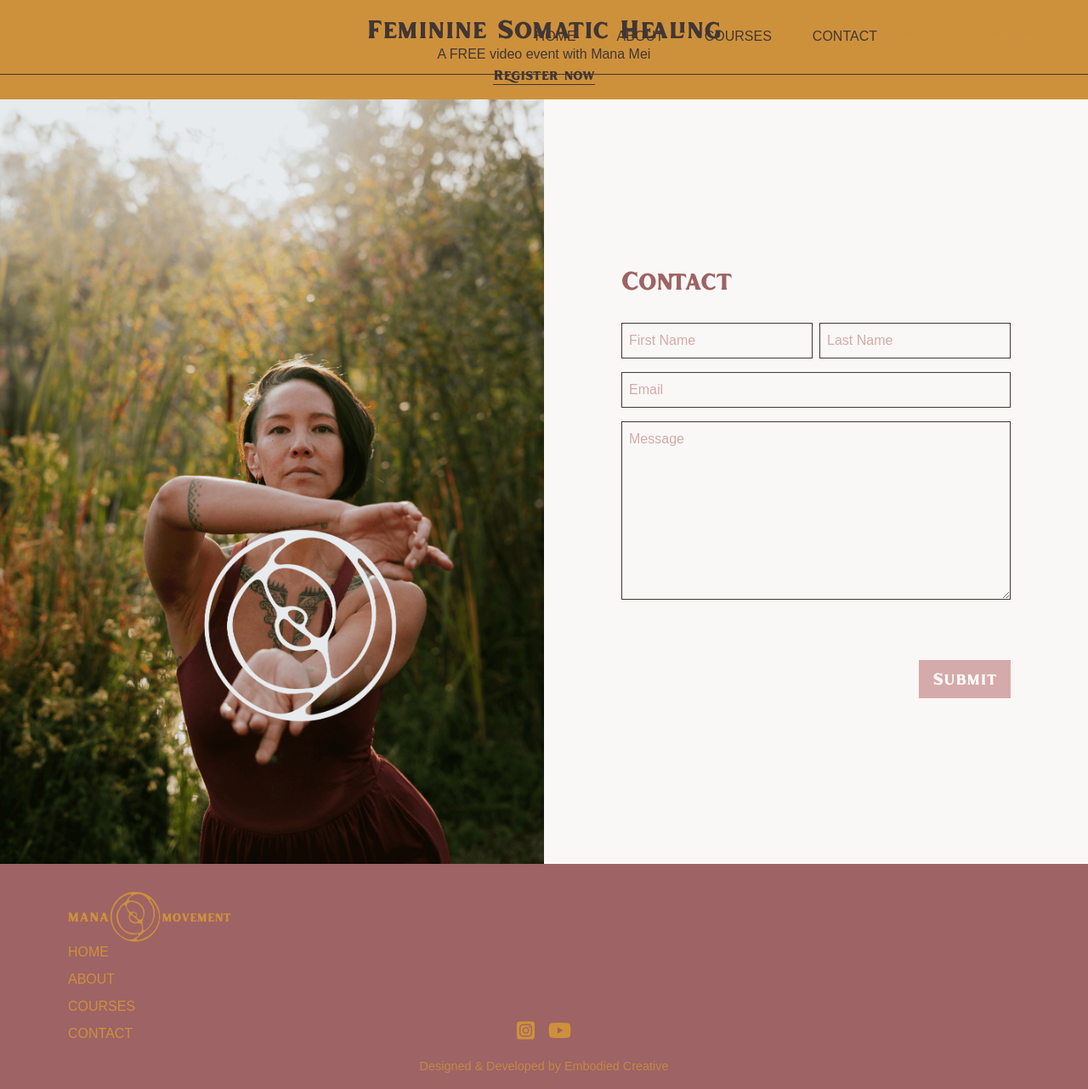
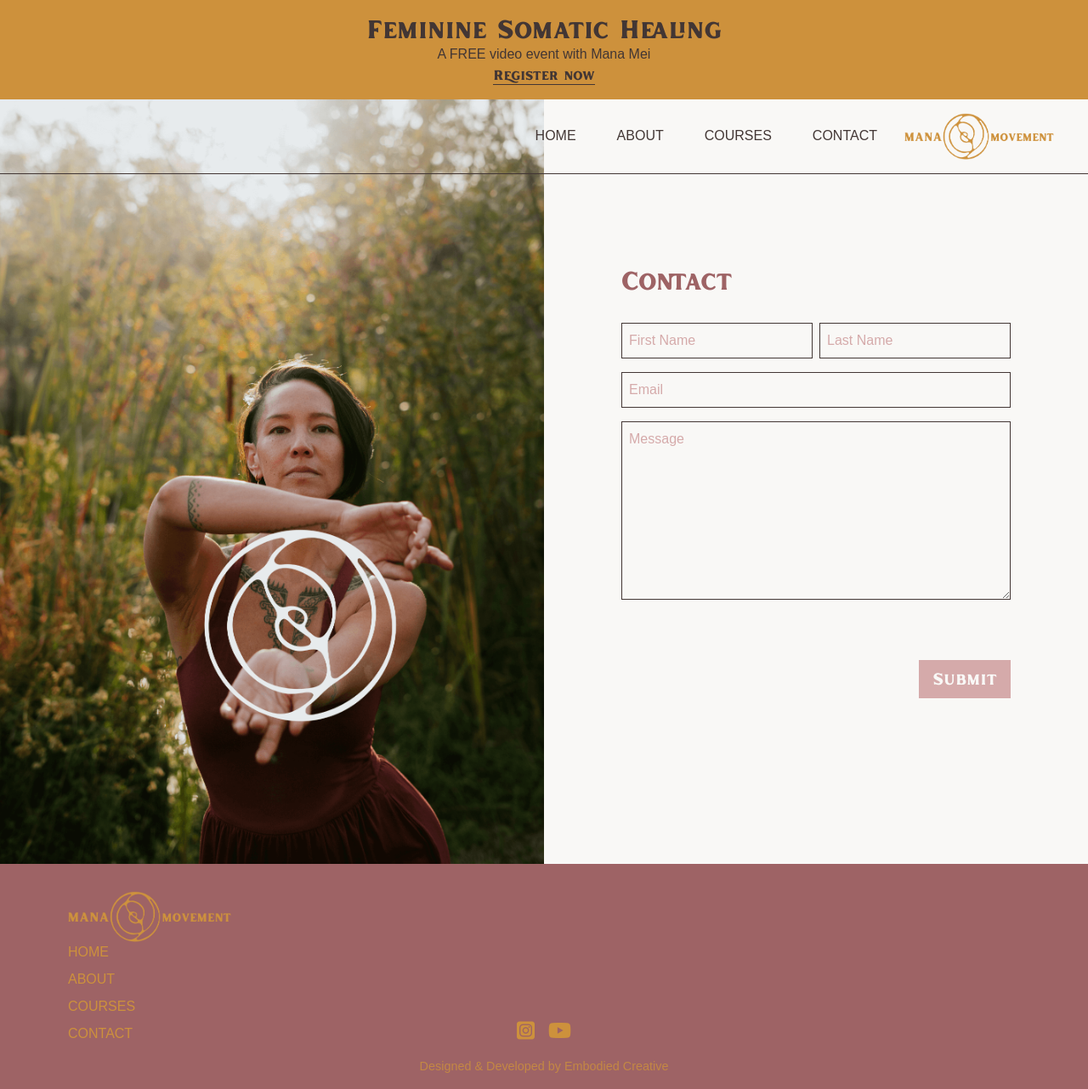
Before and after one commit to brittwoodard/mana-movement, a Jekyll site: the page built from contact.html, in a window 1280 px wide. Shown: the whole page at 85% size. Built offline with Jekyll 4.4.1, drawn with Linux system fonts in a browser that asks for light colours; nearby versions of some CDN libraries; some web fonts are replaced.

Commit message:
added relative class

```diff
--- a/about.html
+++ b/about.html
@@ -88,7 +88,7 @@ seo:
 ---
 
 <!-- Hero Banner -->
-<section class="min-h-screen">
+<section class="min-h-screen relative">
   {% include site-header.html %}
 
   <div class="md:grid md:grid-cols-2 lg:gap-8">
--- a/contact.html
+++ b/contact.html
@@ -7,7 +7,7 @@ seo:
   hide-from-google: true
 ---
 
-<section class="grid md:grid-cols-2">
+<section class="grid md:grid-cols-2 relative">
 
   <!-- Image -->
   <div class="bg-image-style min-h-[100vh]" style="background-image: url(/uploads/images/manamovement-3.png); background-position: bottom;"></div>
--- a/ttc.html
+++ b/ttc.html
@@ -120,7 +120,7 @@ seo:
 ---
 
 <!-- Hero Banner -->
-<section class="bg-image-style h-[100vh] flex items-center justify-center" style="background-image: url('/uploads/images/manamovement-24.JPG')">
+<section class="bg-image-style h-[100vh] flex items-center justify-center relative" style="background-image: url('/uploads/images/manamovement-24.JPG')">
     {% include site-header.html %}
     <div class="text-center">
         <h1 class="heading-lg text-light mb-2">{{ page.hero-banner.title }}</h1>
```
